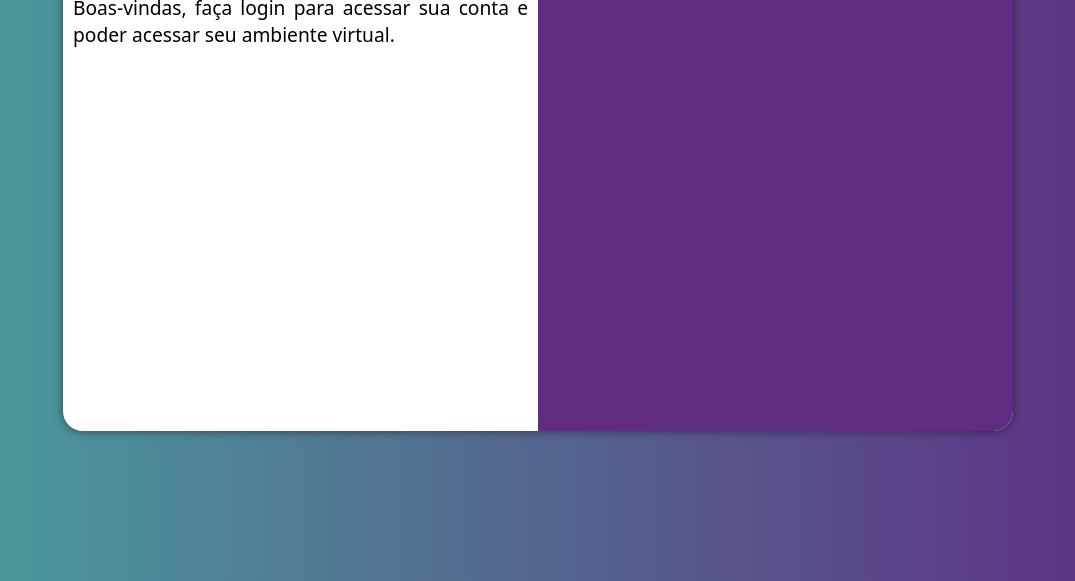
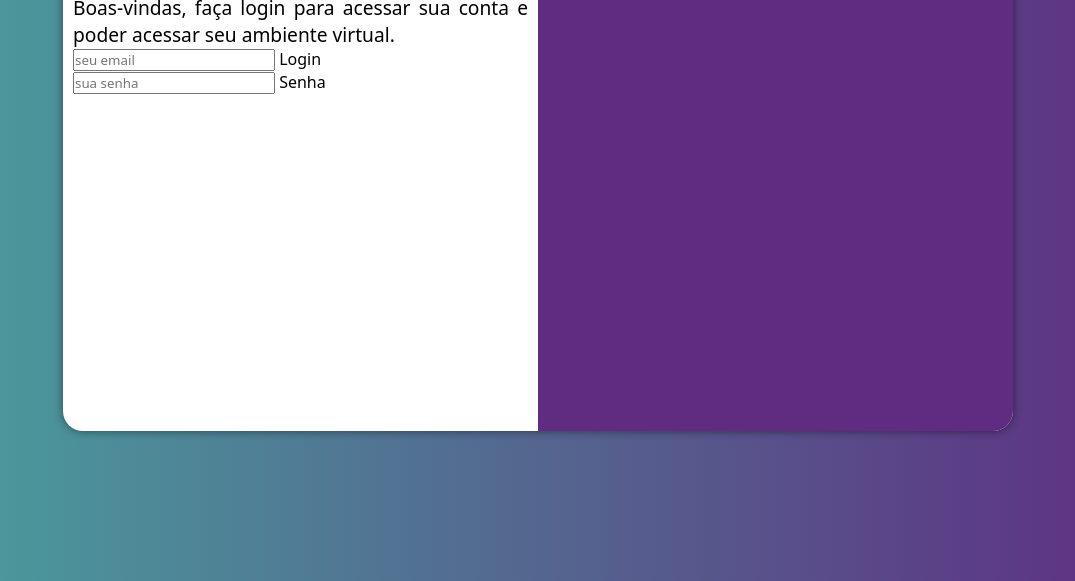
Before and after one commit to MichelSouza-tech/login, a plain HTML site: page index.html in a window 1280 px wide. Shown: the part 219-800 px from the top of the page, without its empty margins (102-1177 px from the left). Drawn offline with Linux system fonts and the light colour scheme.

Commit message:
Update index.html

```diff
--- a/index.html
+++ b/index.html
@@ -11,7 +11,6 @@
     <main>
         <section id="login">
             <div id="imagem">
-
             </div>
 
             <div id="formulario">
@@ -19,7 +18,14 @@
                 <p>Boas-vindas, faça login para acessar sua conta e poder acessar seu ambiente virtual.</p>
 
                 <form action="login.php" method="post">
-
+                    <div class="campo">
+                        <input type="email" name="login" id="ilogin" placeholder="seu email">
+                        <label for="ilogin">Login</label>
+                    </div>
+                    <div class="campo">
+                        <input type="password" name="senha" id="isenha" placeholder="sua senha">
+                        <label for="isenha">Senha</label>
+                    </div>
                 </form>
             </div>
         </section>
```
